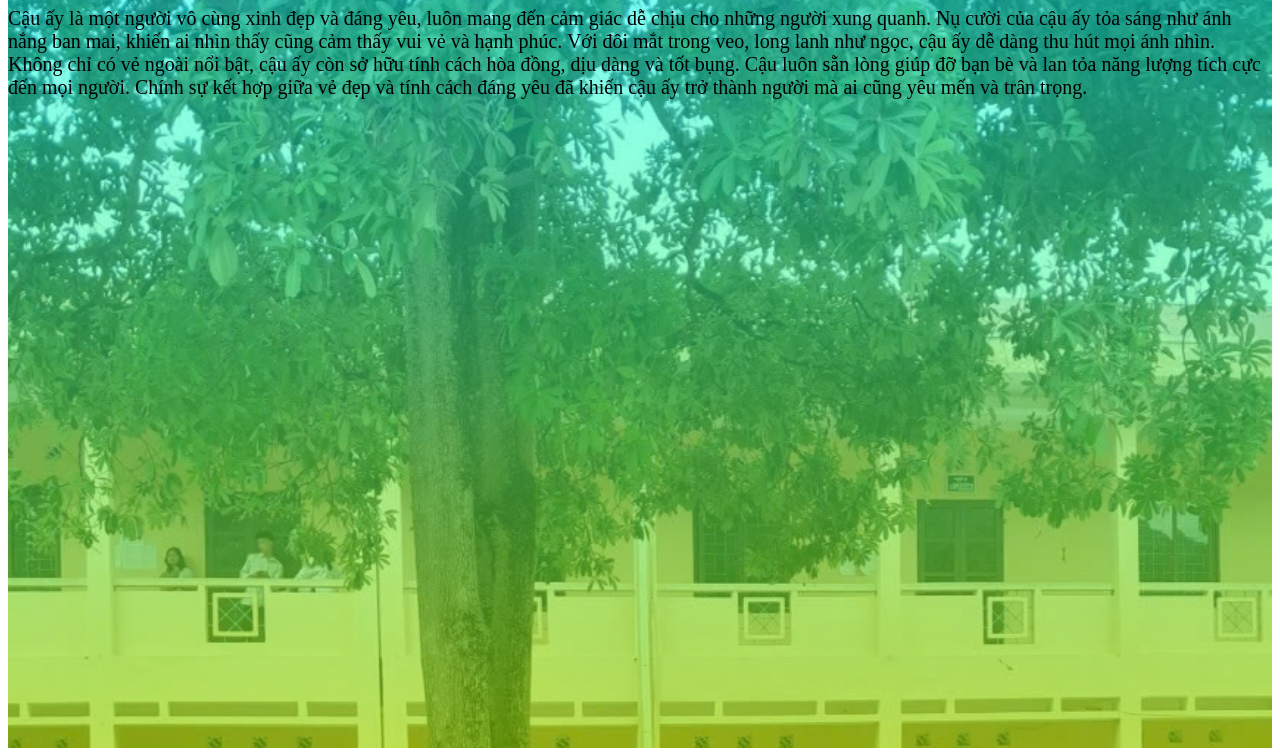
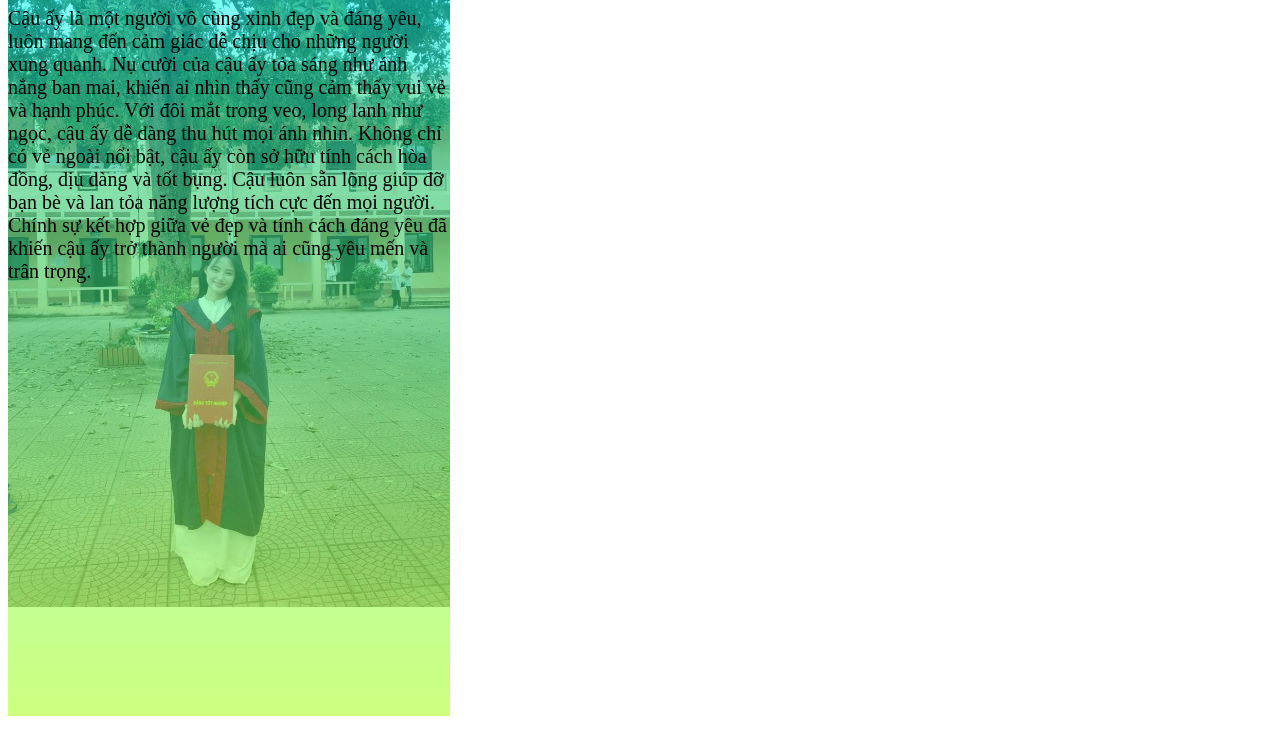
Before and after one commit to duongtran1702/demo, a plain HTML site: page index.html in a window 1280 px wide. Shown: the part 73-829 px from the top of the page. After the commit the page ends 800 px from the top, so only its background shows below. Drawn offline with Linux system fonts and the light colour scheme.

Commit message:
update 1

```diff
--- a/index.html
+++ b/index.html
@@ -5,11 +5,12 @@
         <meta charset="UTF-8">
         <style>
             .header{
-                width: 100%;
-                height: 100vh;
+                width:35%;
+                height: 96vh;
                 background-image: linear-gradient(0,rgba(157, 255, 0,0.5),rgba(0, 255, 255,0.5)),
                 url(images/z6241372501005_b59110ec8818f3f050270b3219c35545.jpg);
-                background-size: 100%;
+                background-size: contain;
+                background-repeat: no-repeat;
             }
         </style>
     </head>
@@ -18,9 +19,7 @@
         <div class="header">
             <h1>Ngày cuối cùng thời học sinh</h1>
 
-        <p style="font-size: 20px;">Cậu ấy là một người vô cùng xinh đẹp và đáng yêu, luôn mang đến cảm giác dễ chịu cho những người xung quanh. Nụ cười của cậu ấy tỏa sáng như ánh nắng ban mai, khiến ai nhìn thấy cũng cảm thấy vui vẻ và hạnh phúc. Với đôi mắt trong veo, long lanh như ngọc, cậu ấy dễ dàng thu hút mọi ánh nhìn. Không chỉ có vẻ ngoài nổi bật, cậu ấy còn sở hữu tính cách hòa đồng, dịu dàng và tốt bụng. Cậu luôn sẵn lòng giúp đỡ bạn bè và lan tỏa năng lượng tích cực đến mọi người. Chính sự kết hợp giữa vẻ đẹp và tính cách đáng yêu đã khiến cậu ấy trở thành người mà ai cũng yêu mến và trân trọng.
-
-        </p>
+        <p style="font-size: 20px;">Cậu ấy là một người vô cùng xinh đẹp và đáng yêu, luôn mang đến cảm giác dễ chịu cho những người xung quanh. Nụ cười của cậu ấy tỏa sáng như ánh nắng ban mai, khiến ai nhìn thấy cũng cảm thấy vui vẻ và hạnh phúc. Với đôi mắt trong veo, long lanh như ngọc, cậu ấy dễ dàng thu hút mọi ánh nhìn. Không chỉ có vẻ ngoài nổi bật, cậu ấy còn sở hữu tính cách hòa đồng, dịu dàng và tốt bụng. Cậu luôn sẵn lòng giúp đỡ bạn bè và lan tỏa năng lượng tích cực đến mọi người. Chính sự kết hợp giữa vẻ đẹp và tính cách đáng yêu đã khiến cậu ấy trở thành người mà ai cũng yêu mến và trân trọng.</p>
 
     </body>
 
```
